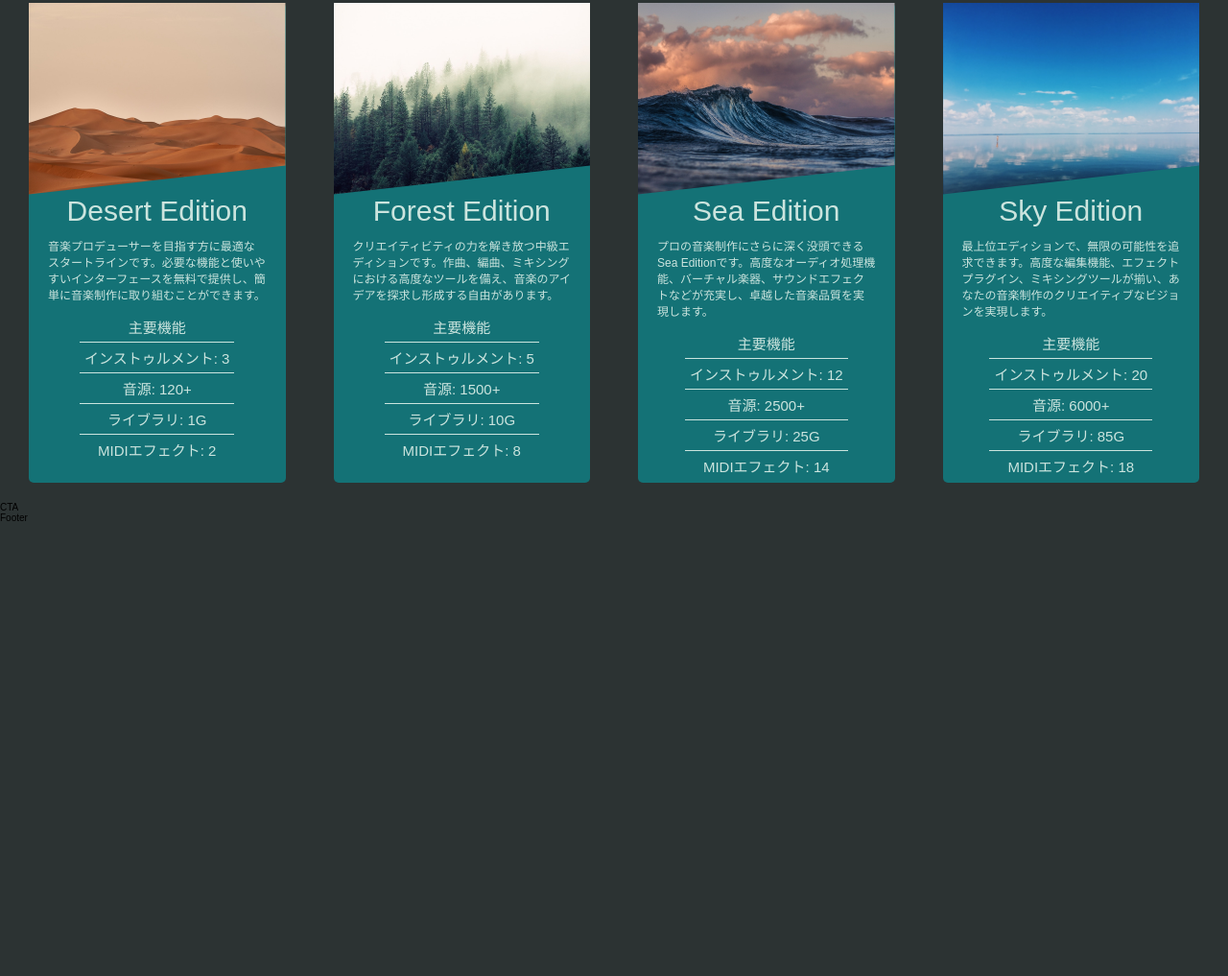
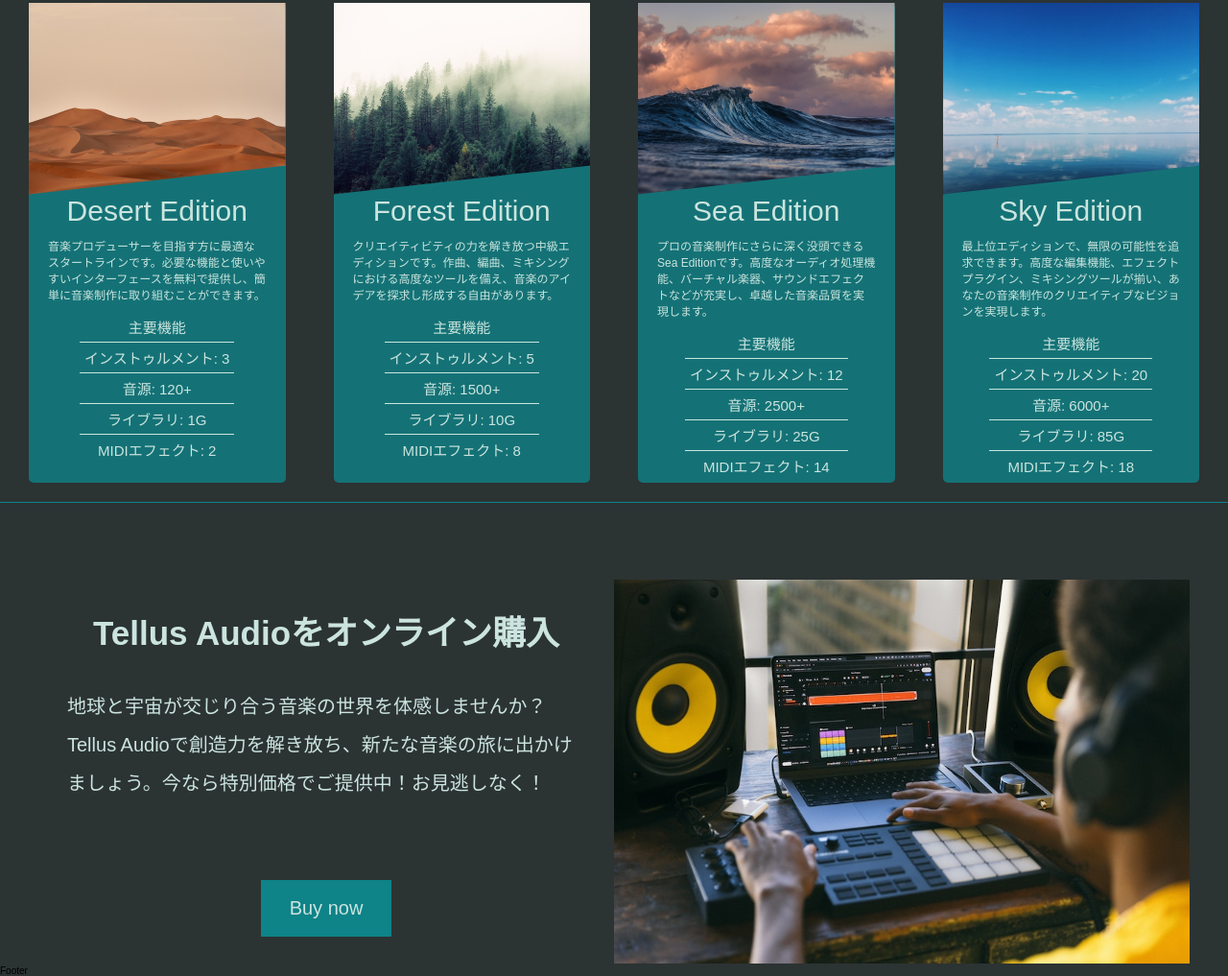
Before and after one commit to maythedaddy/tellus-audio, a website: page index.html in a window 1280 px wide. Shown: the part 1543-2560 px from the top of the page at 96% size. Before the commit the page ends 2088 px from the top, so only its background shows below. Drawn offline with Linux system fonts and the light colour scheme; a web font is replaced by a local one.

Commit message:
cta done

```diff
--- a/index.html
+++ b/index.html
@@ -1,25 +1,24 @@
 <!DOCTYPE html>
 <html lang="ja">
+  <head>
+    <meta charset="UTF-8" />
+    <meta http-equiv="X-UA-Compatible" content="IE=edge" />
+    <meta name="viewport" content="width=device-width, initial-scale=1.0" />
+    <title>Tellus Audio</title>
+    <link href="https://fonts.cdnfonts.com/css/futura-pt" rel="stylesheet" />
 
-<head>
-  <meta charset="UTF-8">
-  <meta http-equiv="X-UA-Compatible" content="IE=edge">
-  <meta name="viewport" content="width=device-width, initial-scale=1.0">
-  <title>Tellus Audio</title>
-  <link href="https://fonts.cdnfonts.com/css/futura-pt" rel="stylesheet">
-
-  <link rel="stylesheet" href="./css/style.css">
+    <link rel="stylesheet" href="./css/style.css" />
   </head>
 
   <body>
     <header class="header">
       <div class="header__bar">
         <div class="header__logo-box">
-        <img src="./images/logo.png" alt="" class="header__logo">
+          <img src="./images/logo.png" alt="" class="header__logo" />
           <h2>Tellus Audio</h2>
         </div>
         <form action="" class="search">
-        <input type="text" class="search__input" placeholder="Search">
+          <input type="text" class="search__input" placeholder="Search" />
         </form>
         <nav class="nav">
           <ul class="nav__list">
@@ -30,23 +29,24 @@
         </nav>
       </div>
 
-    <p class="header__message">
-      Tellus Audio
-    </p>
-    <p class="header__message-sub">
-      The best sound in the universe.
-    </p>
+      <p class="header__message">Tellus Audio</p>
+      <p class="header__message-sub">The best sound in the universe.</p>
     </header>
 
     <main class="main">
       <section class="section">
         <div class="sub-section">
           <div class="sub-section__img-box">
-          <img src="./images/music_create.jpg" alt="Create music" class="sub-section__img">
+            <img
+              src="./images/music_create.jpg"
+              alt="Create music"
+              class="sub-section__img"
+            />
           </div>
           <div class="sub-section__text">
             <h1 class="mg-bottom-md">宇宙一の音楽制作を</h1>
-          <p>Tellus
+            <p>
+              Tellus
               Audioは、地球と宇宙をインスピレーションにした画期的なDAWソフトウェアです。直感的な操作性と洗練されたインターフェースが特長であり、初心者からプロフェッショナルまで幅広いユーザーに対応します。豊富な機能とパワフルなエンジンにより、創造力を最大限に引き出すことができます。また、高音質のオーディオエンジンと革新的なエフェクトプラグインにより、圧倒的なサウンドクオリティを実現します。Tellus
               Audioは、あなたの音楽制作を新たな次元へ導く、魅力的なパートナーです。
             </p>
@@ -54,7 +54,7 @@
         </div>
       </section>
 
-    <section class="card-section">
+      <section class="card-section mg-bottom-lg">
         <div class="card-section__text">
           <h2 class="mg-bottom-md">Tellus Audio All Edition</h2>
           <p class="mg-bottom-md">
@@ -101,7 +101,8 @@
             <div class="card__details">
               <h3 class="card__details__name mg-bottom-sm">Sea Edition</h3>
               <p class="card__details__text mg-bottom-sm">
-              プロの音楽制作にさらに深く没頭できるSea Editionです。高度なオーディオ処理機能、バーチャル楽器、サウンドエフェクトなどが充実し、卓越した音楽品質を実現します。
+                プロの音楽制作にさらに深く没頭できるSea
+                Editionです。高度なオーディオ処理機能、バーチャル楽器、サウンドエフェクトなどが充実し、卓越した音楽品質を実現します。
               </p>
               <ul>
                 <li>主要機能</li>
@@ -132,13 +133,24 @@
       </section>
     </main>
 
-  <div>
-    CTA
+    <div class="cta">
+      <div class="cta__text">
+        <h2 class="mg-bottom-md">Tellus Audioをオンライン購入</h2>
+        <p>
+          地球と宇宙が交じり合う音楽の世界を体感しませんか？Tellus
+          Audioで創造力を解き放ち、新たな音楽の旅に出かけましょう。今なら特別価格でご提供中！お見逃しなく！
+        </p>
+        <a href="#" class="cta__btn btn">Buy now</a>
+      </div>
+      <div class="cta__img-box">
+        <img
+          src="./images/music-create-2.jpg"
+          alt="music create 2"
+          class="cta__img"
+        />
+      </div>
     </div>
 
-  <footer>
-    Footer
-  </footer>
+    <footer>Footer</footer>
   </body>
-
 </html>
--- /dev/null
+++ b/sass/_button.scss
@@ -0,0 +1,11 @@
+@use './variables'as var;
+
+.btn {
+  text-decoration: none;
+  display: inline-block;
+  padding: 1.8rem 3rem;
+  // font-size: 1.5rem;
+  background-color: var.$color-3;
+  color: var.$color-4;
+  cursor: pointer;
+}
--- a/sass/_card.scss
+++ b/sass/_card.scss
@@ -1,10 +1,11 @@
-@use "./variables" as var;
+@use "./variables"as var;
 
 .cards {
   display: grid;
   grid-template-columns: repeat(4, 1fr);
   column-gap: 5rem;
   padding: 2rem 3rem;
+  border-bottom: 1px solid var.$color-3;
 }
 
 .card {
@@ -30,6 +31,7 @@
     &--3 {
       background-image: url(../images/sea-2.jpg);
     }
+
     &--4 {
       background-image: url(../images/sky.jpg);
     }
--- /dev/null
+++ b/sass/_cta.scss
@@ -0,0 +1,44 @@
+@use './variables'as var;
+
+.cta {
+  max-width: 120rem;
+  margin: 0 auto;
+  display: grid;
+  grid-template-columns: repeat(2, 1fr);
+
+  &__text {
+    display: flex;
+    flex-direction: column;
+    align-items: center;
+    padding: 3rem;
+    color: var.$color-4;
+
+    & h2 {
+      font-size: 3.5rem;
+      line-height: 1.5;
+    }
+
+    & p {
+      font-size: 2rem;
+      line-height: 2;
+      margin-bottom: auto;
+    }
+  }
+
+  &__btn {
+    font-size: 2rem;
+    font-weight: 400;
+    align-self: center;
+    border: none;
+    transition: all .3s;
+
+    &:hover {
+      transform: translateY(-1.5px);
+      color: var.$color-2;
+    }
+  }
+
+  &__img {
+    width: 100%;
+  }
+}
--- a/sass/_layout.scss
+++ b/sass/_layout.scss
@@ -1,4 +1,4 @@
-@use "./variables" as var;
+@use "./variables"as var;
 
 .main {
   max-width: 145rem;
--- a/sass/_util.scss
+++ b/sass/_util.scss
@@ -6,6 +6,6 @@
   margin-bottom: 3rem;
 }
 
-.mg-bottom-ls {
+.mg-bottom-lg {
   margin-bottom: 8rem;
 }
--- a/sass/main.scss
+++ b/sass/main.scss
@@ -1,5 +1,7 @@
 @use "./base";
 @use "./card";
+@use './cta';
+@use './button';
 @use "./header";
 @use "./layout";
 @use "./scetion";
```
Also changed, not shown: css/style.css, images/music-create-2.jpg (added). Lines whose indentation alone changed are shown as unchanged.
